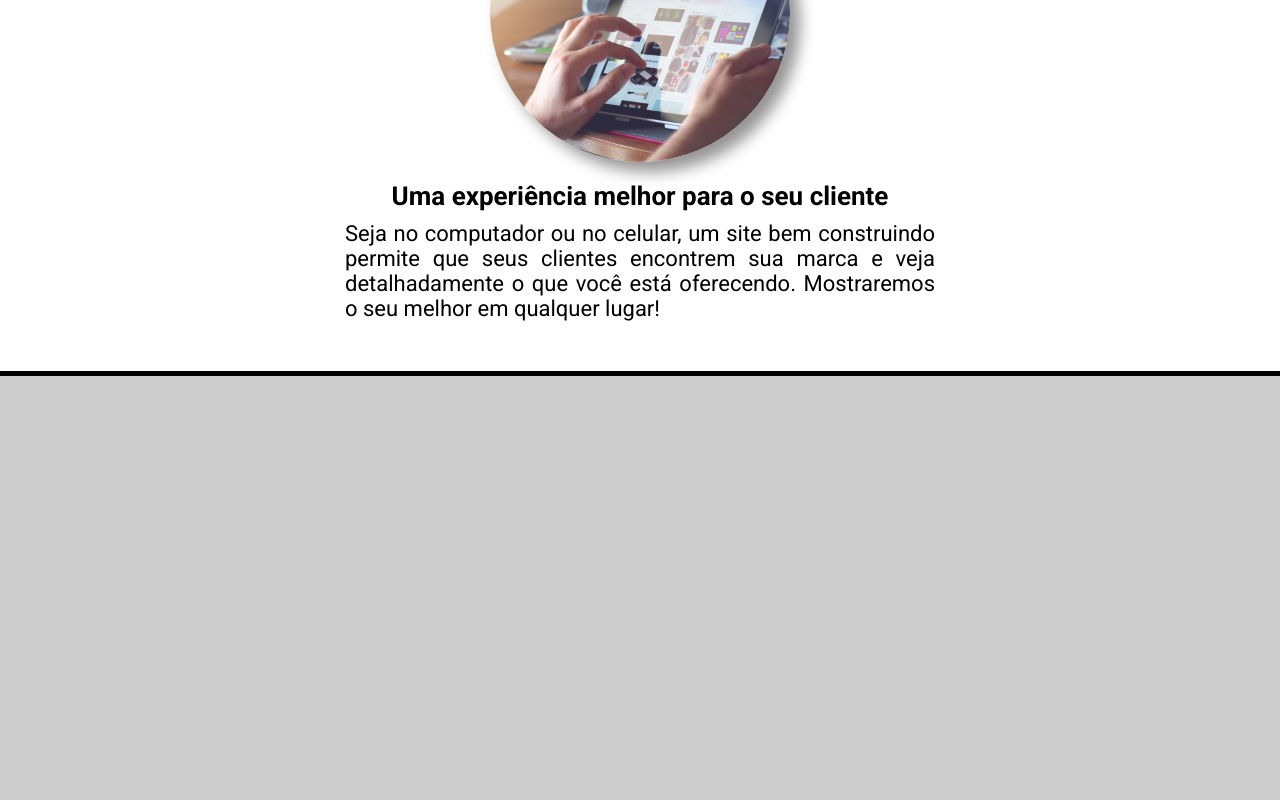
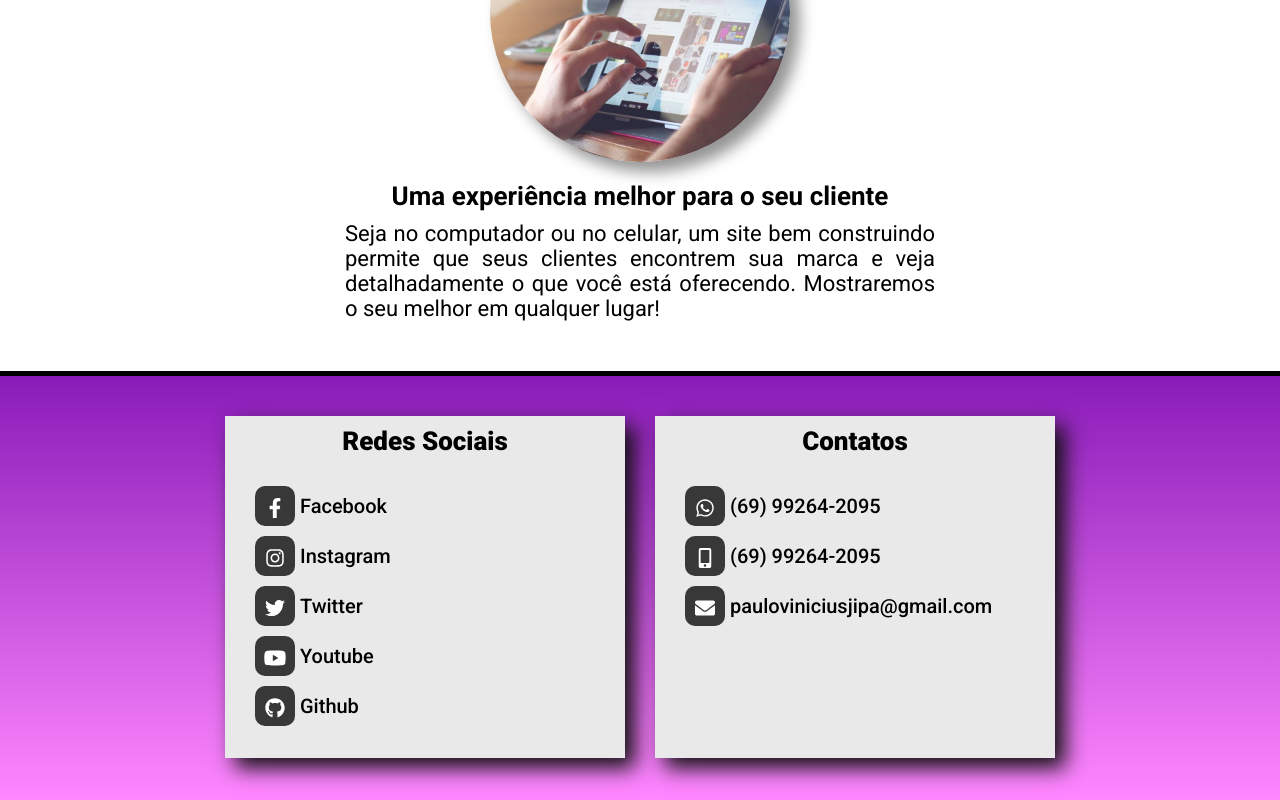
Before and after one commit to Paulao80/-my-portfolio, a React (Create React App) app: page / in a window 1280 px wide. Shown: the part 2056-2856 px from the top of the page. Before the commit the page ends 2432 px from the top, so only its background shows below. Built offline with nearby package versions, Linux system fonts and the light colour scheme.

Commit message:
Contatos Section

```diff
--- a/package.json
+++ b/package.json
@@ -4,6 +4,7 @@
   "private": true,
   "dependencies": {
     "@fortawesome/fontawesome-svg-core": "^1.2.35",
+    "@fortawesome/free-brands-svg-icons": "^5.15.3",
     "@fortawesome/free-solid-svg-icons": "^5.15.3",
     "@fortawesome/react-fontawesome": "^0.1.14",
     "@testing-library/jest-dom": "^5.11.4",
--- /dev/null
+++ b/src/Components/Bloco/index.tsx
@@ -0,0 +1,27 @@
+import 'Components/Bloco/style.css';
+
+interface BlocoProps {
+    titulo: string;
+    descricao?: string;
+    footer?: string;
+}
+
+const Bloco: React.FC<BlocoProps> = (props) => {
+    return (
+        <div className="bloco">
+            <div className="bloco-title">
+                {props.titulo}
+            </div>
+            <div className="bloco-body">
+                {props.descricao}
+
+                {props.children}
+            </div>
+            <div className="bloco-footer">
+                {props.footer}
+            </div>
+        </div>
+    );
+}
+
+export default Bloco
--- /dev/null
+++ b/src/Components/Bloco/style.css
@@ -0,0 +1,24 @@
+.bloco {
+  position: relative;
+  background-color: rgb(233, 233, 233);
+  box-shadow: 10px 10px 20px #111;
+  width: 400px;
+  height: 342px;
+  margin-left: 15px;
+  margin-right: 15px;
+  box-sizing: border-box;
+  padding: 10px;
+  float: left;
+}
+
+.bloco-title {
+  font-size: 26px;
+  font-weight: 800;
+  text-align: center;
+}
+
+.bloco-body {
+  font-size: 20px;
+  font-weight: 500;
+  padding: 20px;
+}
--- /dev/null
+++ b/src/Components/ContatosSection/index.tsx
@@ -0,0 +1,77 @@
+import Bloco from 'Components/Bloco';
+import 'Components/ContatosSection/style.css';
+import { faFacebookF, faInstagram, faTwitter, faYoutube, faGithub, faWhatsapp } from "@fortawesome/free-brands-svg-icons";
+import { faMobileAlt, faEnvelope } from "@fortawesome/free-solid-svg-icons";
+import Redes from 'Components/Redes';
+
+const ContatosSection = () => {
+    return (
+        <section id="contatos">
+            <div className="blocos">
+                <Bloco titulo="Redes Sociais">
+                    <ul className="Redes-list">
+
+                        <Redes
+                            rede="Facebook"
+                            link="https://www.facebook.com/paulovinicius.costanogueira"
+                            icon={faFacebookF}
+                        />
+
+                        <Redes
+                            rede="Instagram"
+                            link="https://www.instagram.com/paulao8989/"
+                            icon={faInstagram}
+                        />
+
+                        <Redes
+                            rede="Twitter"
+                            link="https://twitter.com/Paulao80"
+                            icon={faTwitter}
+                        />
+
+                        <Redes
+                            rede="Youtube"
+                            link="https://www.youtube.com/channel/UCTV42H0dsfMrWbeR9lGzPUA"
+                            icon={faYoutube}
+                        />
+
+                        <Redes
+                            rede="Github"
+                            link="https://github.com/Paulao80"
+                            icon={faGithub}
+                        />
+
+                    </ul>
+                </Bloco>
+                <Bloco titulo="Contatos">
+                    <ul className="Redes-list">
+
+                        <Redes
+                            rede="Whatsapp"
+                            descricao="(69) 99264-2095"
+                            link="https://api.whatsapp.com/send?phone=5569992642095"
+                            icon={faWhatsapp}
+                        />
+
+                        <Redes
+                            rede="Telefone"
+                            descricao="(69) 99264-2095"
+                            link="tel:+55-69-99264-2095"
+                            icon={faMobileAlt}
+                        />
+
+                        <Redes
+                            rede="Email"
+                            descricao="pauloviniciusjipa@gmail.com"
+                            link="mailto:pauloviniciusjipa@gmail.com"
+                            icon={faEnvelope}
+                        />
+
+                    </ul>
+                </Bloco>
+            </div>
+        </section>
+    );
+}
+
+export default ContatosSection;
--- /dev/null
+++ b/src/Components/ContatosSection/style.css
@@ -0,0 +1,59 @@
+#contatos {
+  background: linear-gradient(to top, rgb(255, 135, 255), rgb(137, 27, 184));
+  padding: 20px;
+  padding-top: 40px;
+  padding-bottom: 40px;
+  box-sizing: border-box;
+}
+
+.blocos {
+  display: inline-block;
+  position: relative;
+  left: 50%;
+  transform: translateX(-50%);
+  box-sizing: border-box;
+  font-family: "Roboto", sans-serif;
+}
+
+.Redes-list {
+  list-style: none;
+}
+
+.Facebook a:hover {
+  background-color: #3b5998;
+}
+
+.Instagram a:hover {
+  background: radial-gradient(
+    circle at 30% 107%,
+    #fdf497 0%,
+    #fdf497 5%,
+    #fd5949 45%,
+    #d6249f 60%,
+    #285aeb 90%
+  );
+}
+
+.Twitter a:hover {
+  background-color: #00acee;
+}
+
+.Youtube a:hover {
+  background-color: #c4302b;
+}
+
+.Github a:hover {
+  background-color: black;
+}
+
+.Whatsapp a:hover {
+  background-color: #34af23;
+}
+
+.Telefone a:hover {
+  background-color: green;
+}
+
+.Email a:hover {
+  background-color: rgb(65, 65, 231);
+}
--- /dev/null
+++ b/src/Components/Redes/index.tsx
@@ -0,0 +1,27 @@
+import { IconDefinition } from '@fortawesome/fontawesome-common-types';
+import { FontAwesomeIcon } from '@fortawesome/react-fontawesome';
+import 'Components/Redes/style.css';
+
+type Props = {
+    rede: string;
+    descricao?: string
+    link: string;
+    icon: IconDefinition
+}
+
+const Redes = ({ rede, descricao, link, icon }: Props) => {
+
+    let classe = `Redes ${rede}`;
+
+    return (
+
+        <li className={classe}>
+            <a href={link}>
+                <FontAwesomeIcon icon={icon} />
+            </a>
+            <span>{descricao || rede}</span>
+        </li >
+    );
+}
+
+export default Redes;
--- /dev/null
+++ b/src/Components/Redes/style.css
@@ -0,0 +1,27 @@
+.Redes {
+  margin-top: 10px;
+}
+
+.Redes a {
+  text-decoration: none;
+  background-color: rgb(56, 56, 56);
+  color: white;
+  height: 40px;
+  width: 40px;
+  border-radius: 25%;
+  float: left;
+  margin-right: 5px;
+}
+
+.Redes a svg {
+  position: relative;
+  top: 50%;
+  left: 50%;
+  transform: translate(-50%, -50%);
+}
+
+.Redes span {
+  display: flex;
+  align-items: center;
+  height: 40px;
+}
--- a/src/Pages/Home/index.tsx
+++ b/src/Pages/Home/index.tsx
@@ -1,3 +1,4 @@
+import ContatosSection from 'Components/ContatosSection'
 import NavBar from 'Components/NavBar'
 import SobreSection from 'Components/SobreSection'
 import TopSection from 'Components/TopSection'
@@ -13,6 +14,7 @@ const Home = () => {
             <main>
                 <TopSection />
                 <SobreSection />
+                <ContatosSection />
             </main>
         </>
     );
--- a/src/Pages/Home/style.css
+++ b/src/Pages/Home/style.css
@@ -27,119 +27,6 @@ main {
   position: relative;
   width: 100%;
   top: 75px;
-}
-
-#contatos {
-  background: linear-gradient(to top, rgb(255, 135, 255), rgb(137, 27, 184));
-  padding: 20px;
-  padding-top: 40px;
-  padding-bottom: 40px;
-  box-sizing: border-box;
-}
-
-.blocos {
-  display: inline-block;
-  position: relative;
-  left: 50%;
-  transform: translateX(-50%);
-  box-sizing: border-box;
-  font-family: "Roboto", sans-serif;
-}
-
-.bloco {
-  position: relative;
-  background-color: rgb(233, 233, 233);
-  box-shadow: 10px 10px 20px #111;
-  width: 400px;
-  height: 342px;
-  margin-left: 15px;
-  margin-right: 15px;
-  box-sizing: border-box;
-  padding: 10px;
-  float: left;
-}
-
-.bloco-title {
-  font-size: 26px;
-  font-weight: 800;
-  text-align: center;
-}
-
-.bloco-body {
-  font-size: 20px;
-  font-weight: 500;
-  padding: 20px;
-}
-
-.bloco-body ul {
-  list-style: none;
-}
-
-.bloco-body ul li {
-  margin-top: 10px;
-}
-
-.bloco-body ul li a {
-  text-decoration: none;
-  background-color: rgb(56, 56, 56);
-  color: white;
-  height: 40px;
-  width: 40px;
-  border-radius: 25%;
-  float: left;
-  margin-right: 5px;
-}
-
-.facebook a:hover {
-  background-color: #3b5998;
-}
-
-.instagram a:hover {
-  background: radial-gradient(
-    circle at 30% 107%,
-    #fdf497 0%,
-    #fdf497 5%,
-    #fd5949 45%,
-    #d6249f 60%,
-    #285aeb 90%
-  );
-}
-
-.twitter a:hover {
-  background-color: #00acee;
-}
-
-.youtube a:hover {
-  background-color: #c4302b;
-}
-
-.github a:hover {
-  background-color: black;
-}
-
-.whatsapp a:hover {
-  background-color: #34af23;
-}
-
-.telefone a:hover {
-  background-color: green;
-}
-
-.email a:hover {
-  background-color: rgb(65, 65, 231);
-}
-
-.bloco-body ul li a i {
-  position: relative;
-  top: 50%;
-  left: 50%;
-  transform: translate(-50%, -50%);
-}
-
-.bloco-body ul li span {
-  display: flex;
-  align-items: center;
-  height: 40px;
 }
 
 footer {
```
Also changed, not shown: 1 other file (tests, documents, lock files or other folders).
